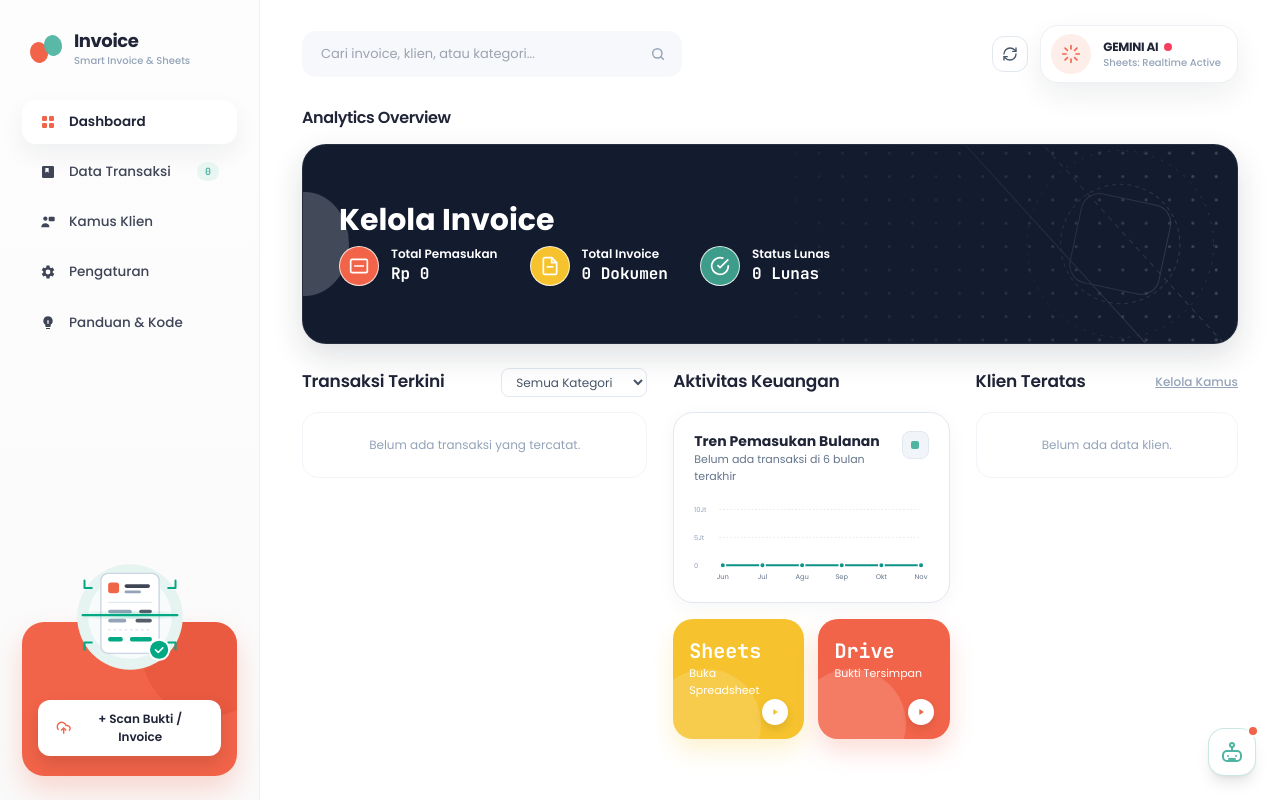
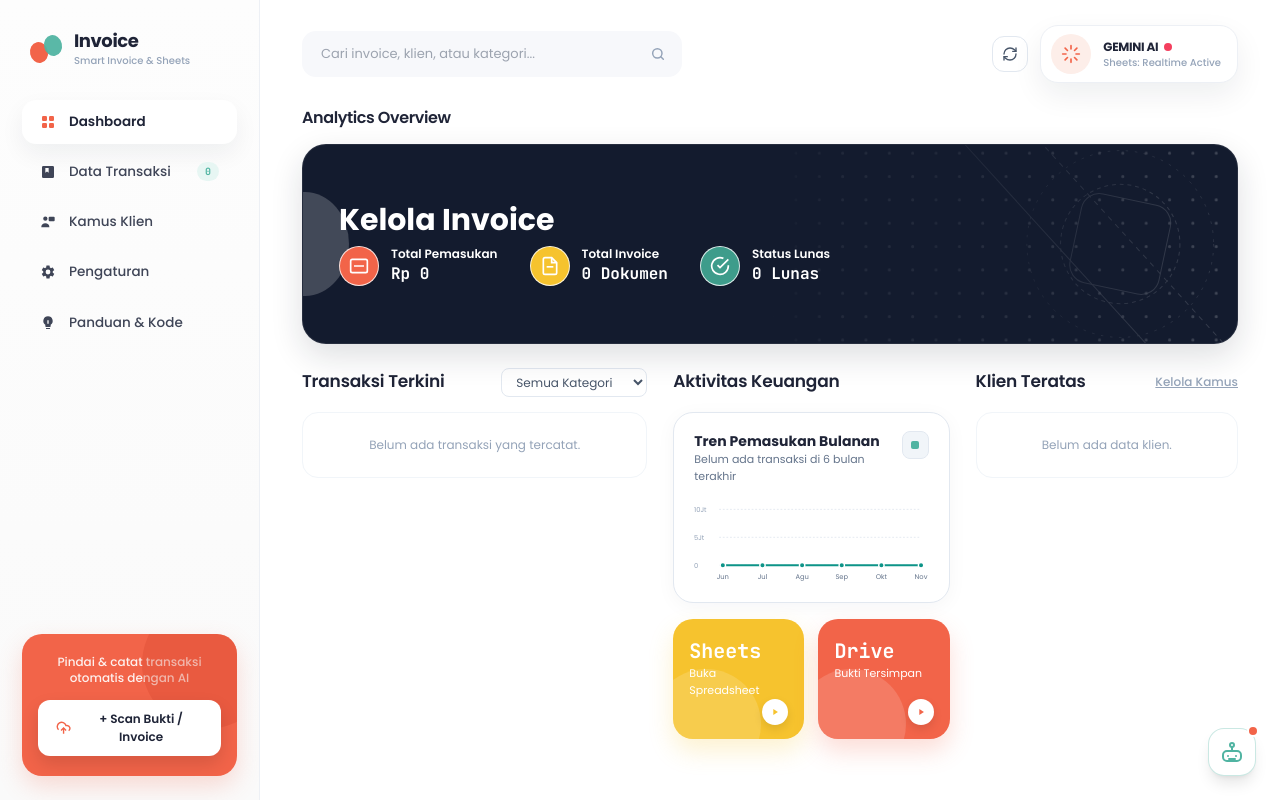
Before and after one commit to FarizalA/invv, a Flask app: page / in a window 1280 px wide. Run offline with Flask 3, Linux system fonts and the light colour scheme; data that the repository does not hold is empty; some libraries are stand-ins or nearby versions.

Commit message:
style(sidebar): remove vector illustration and streamline promo action card

```diff
--- a/static/css/style.css
+++ b/static/css/style.css
@@ -131,27 +131,18 @@
     /* Sidebar Promo Card */
     .sidebar-promo {
       position: relative;
-      margin-top: 24px;
-      padding-top: 38px;
-    }
-
-    .promo-illustration {
-      position: relative;
-      width: 182px;
-      height: 150px;
-      margin: 0 auto -70px;
-      z-index: 3;
-      pointer-events: none;
+      margin-top: auto;
+      padding-top: 18px;
     }
 
     .promo-card {
       background: var(--coral);
-      border-radius: 22px;
-      padding: 78px 16px 20px;
+      border-radius: 20px;
+      padding: 20px 16px;
       text-align: center;
       position: relative;
       overflow: hidden;
-      box-shadow: 0 14px 28px rgba(242, 100, 73, 0.24);
+      box-shadow: 0 10px 24px rgba(242, 100, 73, 0.22);
     }
 
     .promo-card::before {
--- a/templates/components/sidebar.html
+++ b/templates/components/sidebar.html
@@ -58,56 +58,11 @@
         </nav>
       </div>
 
-      <!-- Bottom Coral Promo Card: Ganti 'Join Course' -> '+ Scan Bukti / Invoice' (A2) -->
+      <!-- Bottom Coral Action Card: '+ Scan Bukti / Invoice' -->
       <div class="sidebar-promo">
-        <div class="promo-illustration">
-          <svg viewBox="0 0 200 160" width="100%" height="100%" fill="none" xmlns="http://www.w3.org/2000/svg">
-            <!-- Lingkaran Latar Belakang Halus -->
-            <circle cx="100" cy="80" r="58" fill="#e6f4f1"/>
-            <circle cx="100" cy="80" r="46" fill="#f7fbfb"/>
-
-            <!-- Dokumen Invoice Utama -->
-            <rect x="68" y="32" width="64" height="88" rx="8" fill="#ffffff" stroke="#cbd5e1" stroke-width="1.5"/>
-
-            <!-- Header Dokumen: Logo mini & status tag -->
-            <rect x="76" y="42" width="12" height="12" rx="3" fill="#EE6548"/>
-            <rect x="94" y="44" width="28" height="4" rx="2" fill="#0f172a" opacity="0.8"/>
-            <rect x="94" y="51" width="18" height="3" rx="1.5" fill="#94a3b8"/>
-
-            <!-- Garis Konten / Item Transaksi -->
-            <line x1="76" y1="64" x2="124" y2="64" stroke="#e2e8f0" stroke-width="1.5" stroke-linecap="round"/>
-            <rect x="76" y="72" width="26" height="4" rx="2" fill="#94a3b8"/>
-            <rect x="110" y="72" width="14" height="4" rx="2" fill="#0f172a" opacity="0.7"/>
-            <rect x="76" y="82" width="20" height="4" rx="2" fill="#94a3b8"/>
-            <rect x="106" y="82" width="18" height="4" rx="2" fill="#0f172a" opacity="0.7"/>
-            <line x1="76" y1="94" x2="124" y2="94" stroke="#e2e8f0" stroke-width="1.5" stroke-dasharray="3 3"/>
-            <rect x="76" y="102" width="16" height="5" rx="2" fill="#00A884"/>
-            <rect x="100" y="102" width="24" height="5" rx="2" fill="#00A884"/>
-
-            <!-- Efek Sinar Laser Scanner OCR (Cyan/Teal) -->
-            <defs>
-              <linearGradient id="scan-laser-glow" x1="40" y1="78" x2="160" y2="78" gradientUnits="userSpaceOnUse">
-                <stop offset="0%" stop-color="#00A884" stop-opacity="0"/>
-                <stop offset="50%" stop-color="#00A884" stop-opacity="0.85"/>
-                <stop offset="100%" stop-color="#00A884" stop-opacity="0"/>
-              </linearGradient>
-            </defs>
-            <rect x="48" y="74" width="104" height="8" rx="4" fill="url(#scan-laser-glow)" opacity="0.25"/>
-            <line x1="48" y1="78" x2="152" y2="78" stroke="#00A884" stroke-width="2.5" stroke-linecap="round"/>
-
-            <!-- Sudut Pemindai (Target Bracket OCR) -->
-            <path d="M58 48h-8v-8" stroke="#00A884" stroke-width="2.2" stroke-linecap="round" stroke-linejoin="round"/>
-            <path d="M142 48h8v-8" stroke="#00A884" stroke-width="2.2" stroke-linecap="round" stroke-linejoin="round"/>
-            <path d="M58 108h-8v8" stroke="#00A884" stroke-width="2.2" stroke-linecap="round" stroke-linejoin="round"/>
-            <path d="M142 108h8v8" stroke="#00A884" stroke-width="2.2" stroke-linecap="round" stroke-linejoin="round"/>
-
-            <!-- Badge Validasi Sukses di Kanan Bawah -->
-            <circle cx="132" cy="116" r="11" fill="#00A884" stroke="#ffffff" stroke-width="2"/>
-            <path d="M128 116l3 3 5-5" stroke="#ffffff" stroke-width="1.8" stroke-linecap="round" stroke-linejoin="round"/>
-          </svg>
-        </div>
-        <div class="promo-card">
-          <button class="btn-action-coral" onclick="triggerScanModal()">
+        <div class="promo-card !pt-5 !pb-5">
+          <p class="text-xs text-white/90 font-medium mb-3.5">Pindai &amp; catat transaksi otomatis dengan AI</p>
+          <button class="btn-action-coral w-full flex items-center justify-center gap-2" onclick="triggerScanModal()">
             <svg class="w-4 h-4 text-brandCoral" viewBox="0 0 24 24" fill="none" stroke="currentColor" stroke-width="2.2">
               <path d="M4 14.899A7 7 0 1 1 15.71 8h1.79a4.5 4.5 0 0 1 2.5 8.242"/>
               <path d="M12 12v9"/>
```
Also changed, not shown: public/static/css/style.css (+5 -14 lines).
